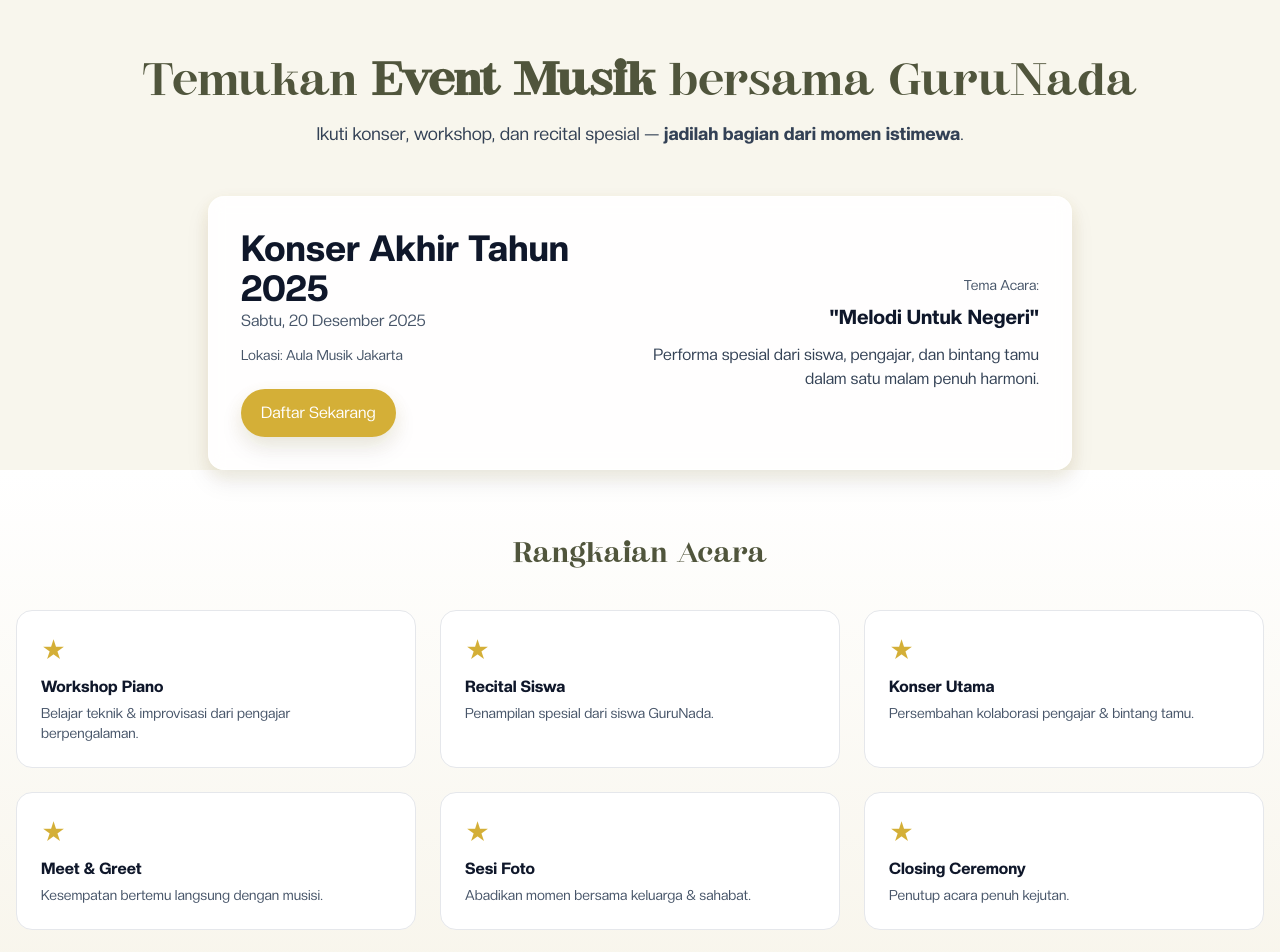
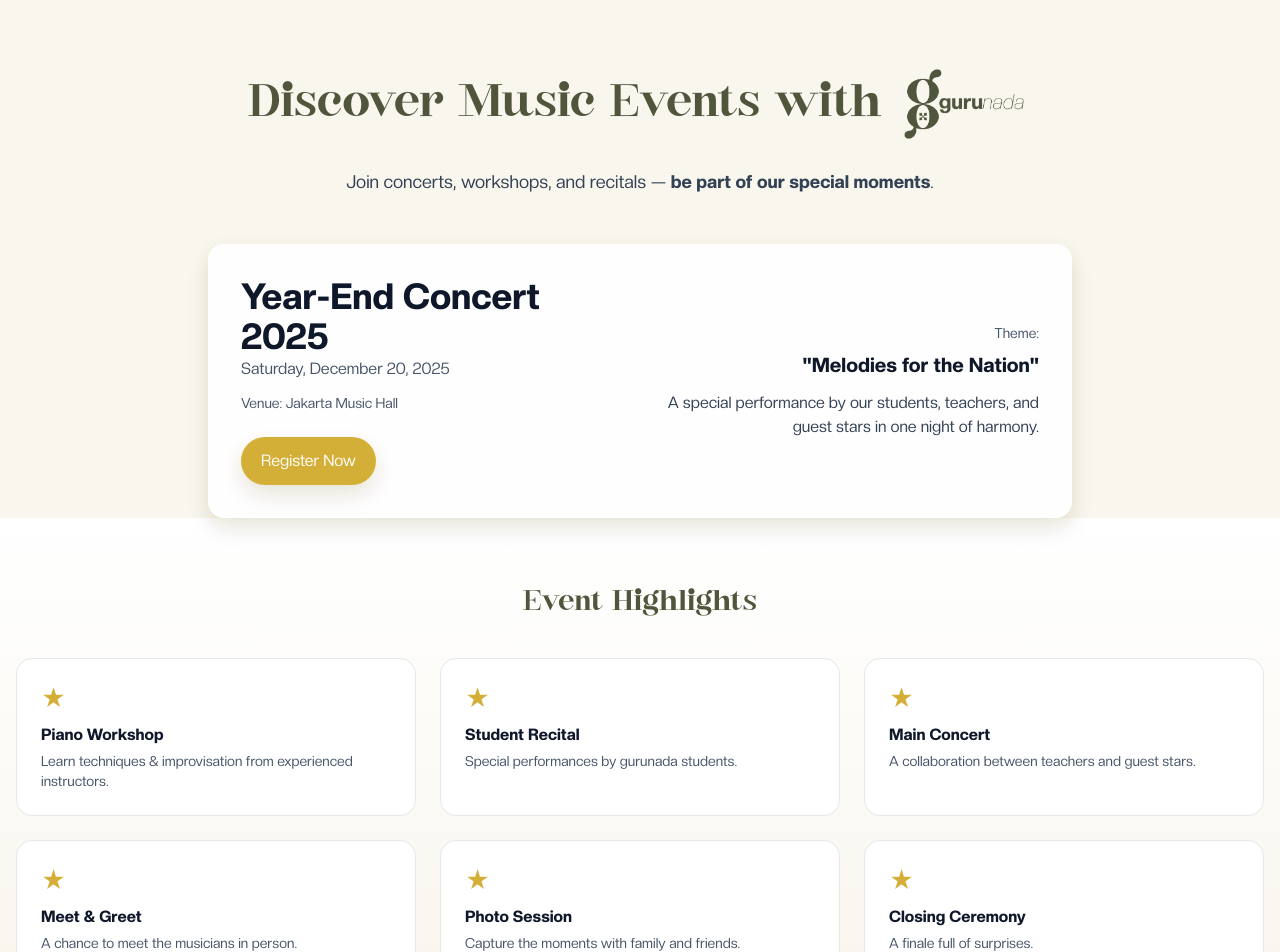
Before and after one commit to alvinandrianto1812-pixel/Stefina-s-Piano-Lesson, a React (Vite) app: page /Events in a window 1280 px wide. Shown: the part 160-1112 px from the top of the page. Built offline with nearby package versions, Linux system fonts and the light colour scheme; no server answers.

Commit message:
Changing page language and heading (aboutus, contactus, events, ourteachers)

```diff
--- a/src/pages/AboutUs.jsx
+++ b/src/pages/AboutUs.jsx
@@ -16,54 +16,60 @@ export default function AboutUs() {
         />
         <div className="max-w-7xl mx-auto px-4 pt-24 pb-12 text-center">
           <h1 className="font-display text-4xl md:text-5xl leading-tight">
-            Tentang <span className="font-bold">Guru</span>Nada
+            About{" "}
+            <img
+              src="/brand/gurunada_final_green-03.png"
+              alt="GuruNada"
+              className="h-10 md:h-12 lg:h-24 inline-block"
+              draggable={false}
+            />
           </h1>
           <p className="mt-4 text-lg text-slate-700">
-            Misi kami: membuat pembelajaran musik yang elegan, terstruktur, dan
-            menyenangkan.
+            Our mission: to make music learning structured, elegant, and
+            enjoyable.
           </p>
         </div>
       </section>
 
-      {/* MISI & VISI */}
+      {/* MISSION & VISION */}
       <section className="py-16">
         <div className="max-w-7xl mx-auto px-4 grid lg:grid-cols-2 gap-6">
           <div className="rounded-2xl p-6 border bg-white">
             <div className="text-brand-gold text-2xl mb-2">★</div>
-            <h2 className="font-semibold text-xl mb-2">Misi</h2>
+            <h2 className="font-semibold text-xl mb-2">Mission</h2>
             <p className="text-slate-700 text-sm">
-              Menghadirkan ekosistem belajar musik yang berfokus pada fondasi
-              teknik, pemahaman teori, dan kepercayaan diri panggung—berbasis
-              kurikulum yang dapat ditelusuri progresnya.
+              To create a learning ecosystem focused on solid technique,
+              theoretical understanding, and performance confidence — all guided
+              by a clear and trackable curriculum.
             </p>
           </div>
           <div className="rounded-2xl p-6 border bg-white">
             <div className="text-brand-gold text-2xl mb-2">★</div>
-            <h2 className="font-semibold text-xl mb-2">Visi</h2>
+            <h2 className="font-semibold text-xl mb-2">Vision</h2>
             <p className="text-slate-700 text-sm">
-              Menjadi partner perjalanan musik keluarga Indonesia dengan standar
-              pengajaran modern, teknologi yang membantu, dan komunitas yang
-              suportif.
+              To become the trusted partner for families in Indonesia on their
+              music journey — supported by modern teaching standards, helpful
+              technology, and a nurturing community.
             </p>
           </div>
         </div>
       </section>
 
-      {/* CERITA & PENDekatan */}
+      {/* STORY & APPROACH */}
       <section className="py-16 bg-gradient-to-b from-white to-brand-soft/40">
         <div className="max-w-7xl mx-auto px-4 grid lg:grid-cols-3 gap-6">
           {[
             {
-              t: "Cerita Kami",
-              d: "Berawal dari kelas privat kecil, berkembang menjadi platform pembelajaran dengan pengajar lintas instrumen.",
+              t: "Our Story",
+              d: "Started as a small private class, growing into a platform with teachers across instruments.",
             },
             {
-              t: "Pendekatan",
-              d: "Kombinasi teknik, teori, dan perform—dibungkus target mingguan yang jelas dan terukur.",
+              t: "Our Approach",
+              d: "A mix of technique, theory, and performance — packaged into weekly measurable goals.",
             },
             {
-              t: "Komitmen Kualitas",
-              d: "Kurasi pengajar, review berkala, dan materi yang selalu diperbarui.",
+              t: "Commitment to Quality",
+              d: "Curated teachers, regular reviews, and constantly updated materials.",
             },
           ].map((f, i) => (
             <div
@@ -78,24 +84,25 @@ export default function AboutUs() {
         </div>
       </section>
 
-      {/* FAQ SINGKAT */}
+      {/* FAQ */}
       <section className="py-12">
         <div className="max-w-4xl mx-auto px-4 space-y-6">
           <details className="rounded-xl border bg-white p-4">
             <summary className="font-medium cursor-pointer">
-              Apa yang membedakan GuruNada?
+              What makes gurunada different?
             </summary>
             <p className="mt-2 text-slate-600 text-sm">
-              Kurikulum progresif, tracking perkembangan, dan kesempatan tampil
-              rutin.
+              A progressive curriculum, measurable tracking, and regular
+              performance opportunities.
             </p>
           </details>
           <details className="rounded-xl border bg-white p-4">
             <summary className="font-medium cursor-pointer">
-              Apakah tersedia kelas online dan offline?
+              Do you offer both online and offline classes?
             </summary>
             <p className="mt-2 text-slate-600 text-sm">
-              Tersedia keduanya sesuai jadwal dan instrumen.
+              Yes, both options are available depending on the instrument and
+              schedule.
             </p>
           </details>
         </div>
--- a/src/pages/Events.jsx
+++ b/src/pages/Events.jsx
@@ -1,11 +1,11 @@
-// src/pages/Event.jsx
+// src/pages/Events.jsx
 import React from "react";
 import { Link } from "react-router-dom";
 
 export default function Events() {
   return (
     <div className="font-sans text-brand-dark">
-      {/* HERO – samakan nuansa dengan LandingPage */}
+      {/* HERO */}
       <section className="relative">
         <div className="absolute inset-0 -z-10 bg-gradient-to-b from-brand-soft to-white"></div>
         <div
@@ -17,53 +17,58 @@ export default function Events() {
         />
         <div className="max-w-7xl mx-auto px-4 pt-24 pb-12 text-center">
           <h1 className="font-display text-4xl md:text-5xl leading-tight">
-            Temukan <span className="font-bold">Event Musik</span> bersama
-            GuruNada
+            Discover Music Events with{" "}
+            <img
+              src="/brand/gurunada_final_green-03.png"
+              alt="GuruNada"
+              className="h-10 md:h-12 lg:h-24 inline-block"
+              draggable={false}
+            />
           </h1>
           <p className="mt-4 text-lg text-slate-700">
-            Ikuti konser, workshop, dan recital spesial —{" "}
+            Join concerts, workshops, and recitals —{" "}
             <span className="font-semibold">
-              jadilah bagian dari momen istimewa
+              be part of our special moments
             </span>
             .
           </p>
         </div>
       </section>
 
-      {/* KARTU EVENT UTAMA */}
+      {/* MAIN EVENT CARD */}
       <section className="relative">
         <div className="max-w-4xl mx-auto px-4">
           <div className="rounded-2xl bg-white/90 backdrop-blur border border-white/60 shadow-luxe p-6 md:p-8">
             <div className="grid md:grid-cols-2 gap-6 items-center">
-              {/* Kolom kiri: info event */}
               <div className="text-left">
                 <div className="text-3xl md:text-4xl font-bold">
-                  Konser Akhir Tahun 2025
+                  Year-End Concert 2025
                 </div>
-                <div className="text-slate-600">Sabtu, 20 Desember 2025</div>
+                <div className="text-slate-600">
+                  Saturday, December 20, 2025
+                </div>
                 <div className="mt-3 text-slate-600 text-sm">
-                  Lokasi: Aula Musik Jakarta
+                  Venue: Jakarta Music Hall
                 </div>
 
                 <Link
                   to="/questionnaire"
                   className="inline-flex mt-6 px-5 py-3 rounded-full bg-brand-gold text-white hover:opacity-90 shadow-luxe"
                 >
-                  Daftar Sekarang
+                  Register Now
                 </Link>
               </div>
 
-              {/* Kolom kanan: highlight event */}
               <div className="text-left md:text-right">
                 <label className="block text-sm text-slate-600 mb-2">
-                  Tema Acara:
+                  Theme:
                 </label>
                 <div className="text-xl font-semibold">
-                  "Melodi Untuk Negeri"
+                  "Melodies for the Nation"
                 </div>
                 <p className="mt-3 text-slate-700">
-                  Performa spesial dari siswa, pengajar, dan bintang tamu dalam
-                  satu malam penuh harmoni.
+                  A special performance by our students, teachers, and guest
+                  stars in one night of harmony.
                 </p>
               </div>
             </div>
@@ -71,35 +76,35 @@ export default function Events() {
         </div>
       </section>
 
-      {/* RANGKAIAN EVENT */}
+      {/* EVENT LINEUP */}
       <section className="py-16 bg-gradient-to-b from-white to-brand-soft/40">
         <div className="max-w-7xl mx-auto px-4">
           <h2 className="font-display text-3xl text-center mb-10">
-            Rangkaian Acara
+            Event Highlights
           </h2>
           <div className="grid sm:grid-cols-2 lg:grid-cols-3 gap-6">
             {[
               {
-                t: "Workshop Piano",
-                d: "Belajar teknik & improvisasi dari pengajar berpengalaman.",
+                t: "Piano Workshop",
+                d: "Learn techniques & improvisation from experienced instructors.",
               },
               {
-                t: "Recital Siswa",
-                d: "Penampilan spesial dari siswa GuruNada.",
+                t: "Student Recital",
+                d: "Special performances by gurunada students.",
               },
               {
-                t: "Konser Utama",
-                d: "Persembahan kolaborasi pengajar & bintang tamu.",
+                t: "Main Concert",
+                d: "A collaboration between teachers and guest stars.",
               },
               {
                 t: "Meet & Greet",
-                d: "Kesempatan bertemu langsung dengan musisi.",
+                d: "A chance to meet the musicians in person.",
               },
               {
-                t: "Sesi Foto",
-                d: "Abadikan momen bersama keluarga & sahabat.",
+                t: "Photo Session",
+                d: "Capture the moments with family and friends.",
               },
-              { t: "Closing Ceremony", d: "Penutup acara penuh kejutan." },
+              { t: "Closing Ceremony", d: "A finale full of surprises." },
             ].map((f, i) => (
               <div
                 key={i}
@@ -114,32 +119,32 @@ export default function Events() {
         </div>
       </section>
 
-      {/* FAQ sederhana */}
+      {/* FAQ */}
       <section className="py-12">
         <div className="max-w-4xl mx-auto px-4 space-y-6">
           <details className="rounded-xl border bg-white p-4">
             <summary className="font-medium cursor-pointer">
-              Apakah acara ini terbuka untuk umum?
+              Is this event open to the public?
             </summary>
             <p className="mt-2 text-slate-600 text-sm">
-              Ya, semua bisa hadir dengan melakukan registrasi terlebih dahulu.
+              Yes, everyone is welcome by registering first.
             </p>
           </details>
           <details className="rounded-xl border bg-white p-4">
             <summary className="font-medium cursor-pointer">
-              Apakah ada biaya tiket?
+              Is there a ticket fee?
             </summary>
             <p className="mt-2 text-slate-600 text-sm">
-              Untuk workshop ada biaya pendaftaran, sedangkan recital & konser
-              utama gratis bagi keluarga siswa.
+              Workshops require a registration fee, while recitals and the main
+              concert are free for students' families.
             </p>
           </details>
           <details className="rounded-xl border bg-white p-4">
             <summary className="font-medium cursor-pointer">
-              Bagaimana cara mendaftar?
+              How do I register?
             </summary>
             <p className="mt-2 text-slate-600 text-sm">
-              Klik tombol “Daftar Sekarang” dan isi formulir yang tersedia.
+              Click the “Register Now” button and fill out the form.
             </p>
           </details>
         </div>
```
Also changed, not shown: src/pages/ContactUs.jsx (+22 -22 lines), src/pages/OurTeachers.jsx (+26 -29 lines).
